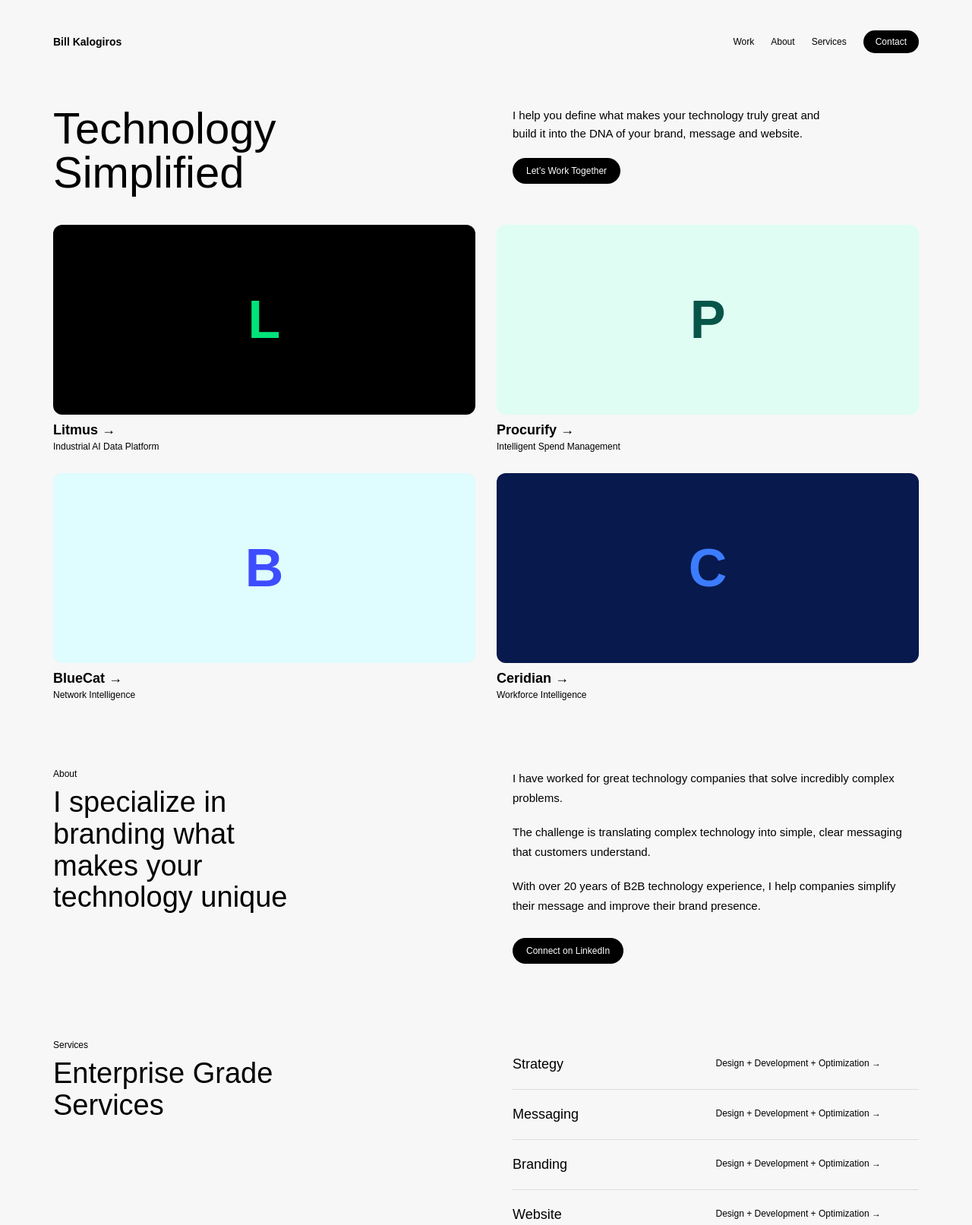
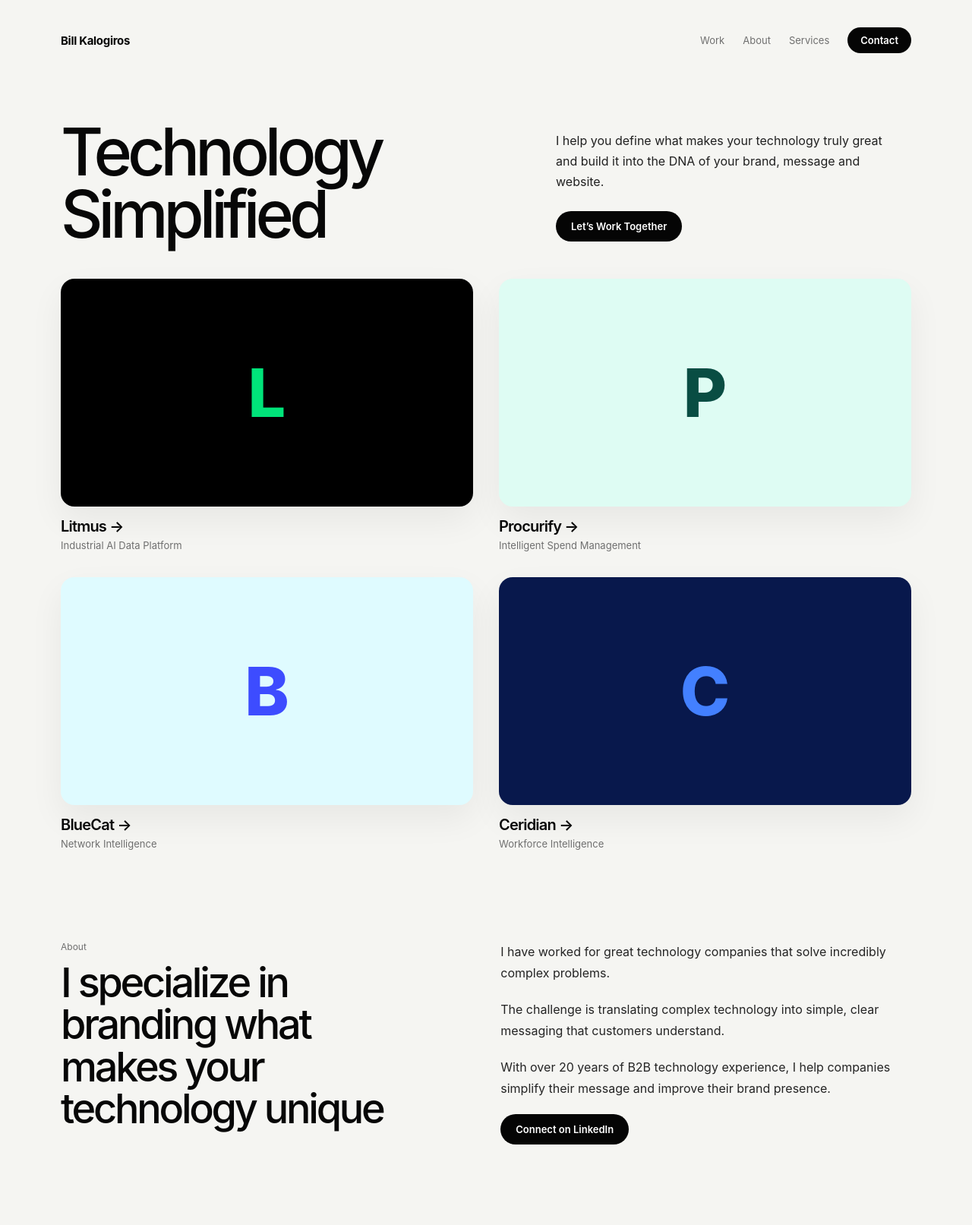
Before and after one commit to nextwebco/landing-page-portfolio, a plain HTML site: page index.html in a window 1280 px wide. Shown: the top 1613 px of the page at 76% size. Drawn offline with Linux system fonts and the light colour scheme.

Commit message:
Add files via upload

```diff
--- a/style.css
+++ b/style.css
@@ -1,3 +1,14 @@
+:root {
+  --bg: #f5f5f2;
+  --text: #070707;
+  --muted: #6f6f6f;
+  --line: #deded8;
+  --black: #050505;
+  --white: #ffffff;
+  --radius: 18px;
+  --container: 1120px;
+}
+
 * {
   margin: 0;
   padding: 0;
@@ -9,228 +20,313 @@ html {
 }
 
 body {
-  font-family: Arial, Helvetica, sans-serif;
-  background: #f7f7f7;
-  color: #000;
-  padding: 40px 70px;
+  font-family: Inter, Arial, Helvetica, sans-serif;
+  background: var(--bg);
+  color: var(--text);
+  padding: 36px 24px;
 }
 
 a {
+  color: inherit;
   text-decoration: none;
-  color: inherit;
 }
 
+main,
+.header,
+.footer {
+  max-width: var(--container);
+  margin: 0 auto;
+}
+
+/* HEADER */
 .header {
   display: flex;
   justify-content: space-between;
   align-items: center;
-  margin-bottom: 70px;
+  margin-bottom: 90px;
 }
 
 .logo {
-  font-size: 14px;
-  font-weight: 600;
+  font-size: 15px;
+  font-weight: 700;
+  letter-spacing: -0.02em;
 }
 
 .nav {
   display: flex;
   align-items: center;
-  gap: 22px;
-  font-size: 12px;
+  gap: 24px;
+  font-size: 13px;
+  color: var(--muted);
 }
 
+.nav a:hover {
+  color: var(--text);
+}
+
+/* BUTTONS */
 .btn,
 .btn-small {
-  display: inline-block;
-  background: #000;
-  color: #fff;
+  display: inline-flex;
+  align-items: center;
+  justify-content: center;
+  background: var(--black);
+  color: var(--white);
   border-radius: 999px;
-  padding: 10px 18px;
-  font-size: 12px;
+  padding: 12px 20px;
+  font-size: 13px;
+  font-weight: 600;
+  transition: 0.25s ease;
+}
+
+.btn:hover,
+.btn-small:hover {
+  transform: translateY(-2px);
+  opacity: 0.85;
 }
 
 .btn-small {
-  padding: 8px 16px;
+  padding: 9px 17px;
+  color: #fff !important;
 }
 
+/* HERO */
 .hero {
   display: grid;
-  grid-template-columns: 1fr 1fr;
-  gap: 70px;
-  margin-bottom: 40px;
+  grid-template-columns: 1.1fr 0.9fr;
+  gap: 80px;
+  align-items: start;
+  margin-bottom: 44px;
 }
 
 .hero h1 {
-  font-size: 58px;
-  line-height: 1;
+  font-size: clamp(48px, 8vw, 86px);
+  line-height: 0.95;
   font-weight: 500;
+  letter-spacing: -0.07em;
+}
+
+.hero-text {
+  max-width: 430px;
+  padding-top: 12px;
 }
 
 .hero-text p {
-  font-size: 15px;
-  line-height: 1.6;
-  margin-bottom: 20px;
-  max-width: 420px;
+  font-size: 16px;
+  line-height: 1.7;
+  color: #202020;
+  margin-bottom: 24px;
 }
 
+/* PROJECTS */
 .projects-grid {
   display: grid;
   grid-template-columns: repeat(2, 1fr);
-  gap: 28px;
-  margin-bottom: 90px;
+  gap: 34px;
+  margin-bottom: 120px;
+}
+
+.project-card {
+  cursor: pointer;
+}
+
+.project-image {
+  height: 300px;
+  border-radius: var(--radius);
+  display: grid;
+  place-items: center;
+  font-size: 88px;
+  font-weight: 800;
+  margin-bottom: 14px;
+  box-shadow: 0 18px 45px rgba(0, 0, 0, 0.06);
+  transition: 0.3s ease;
+}
+
+.project-card:hover .project-image {
+  transform: translateY(-6px);
 }
 
 .project-card h3 {
-  font-size: 18px;
-  margin-top: 10px;
+  font-size: 20px;
+  font-weight: 600;
+  letter-spacing: -0.04em;
 }
 
 .project-card p {
-  font-size: 12px;
-  margin-top: 4px;
-}
-
-.project-image {
-  height: 250px;
-  border-radius: 12px;
-  display: grid;
-  place-items: center;
-  font-size: 70px;
-  font-weight: bold;
+  font-size: 13px;
+  color: var(--muted);
+  margin-top: 5px;
 }
 
 .black .project-image {
   background: #000;
-  color: #00e37a;
+  color: #00e47a;
 }
 
 .mint .project-image {
-  background: #dffdf3;
-  color: #075448;
+  background: #defcf3;
+  color: #094d43;
 }
 
 .light .project-image {
-  background: #dffcff;
+  background: #dffbff;
   color: #3d4cff;
 }
 
 .navy .project-image {
-  background: #07194d;
-  color: #3c7cff;
+  background: #08184c;
+  color: #4380ff;
 }
 
+/* SECTIONS */
 .section-grid {
   display: grid;
-  grid-template-columns: 1fr 1fr;
-  gap: 70px;
-  margin-bottom: 100px;
+  grid-template-columns: 0.95fr 1.05fr;
+  gap: 90px;
+  margin-bottom: 120px;
 }
 
 .label {
   display: block;
   font-size: 12px;
-  margin-bottom: 10px;
+  color: var(--muted);
+  margin-bottom: 12px;
 }
 
 .section-grid h2,
 .faq h2,
 .footer h2 {
-  font-size: 38px;
-  line-height: 1.1;
+  font-size: clamp(34px, 5vw, 54px);
+  line-height: 1.02;
   font-weight: 500;
+  letter-spacing: -0.06em;
+}
+
+.text-content {
+  max-width: 520px;
 }
 
 .text-content p {
-  font-size: 15px;
-  line-height: 1.7;
+  font-size: 16px;
+  line-height: 1.75;
+  color: #242424;
   margin-bottom: 20px;
 }
 
-.dark {
-  margin-top: 10px;
-}
-
+/* SERVICES */
 .service-list {
-  display: flex;
-  flex-direction: column;
+  border-top: 1px solid var(--line);
 }
 
 .service-item {
   display: grid;
   grid-template-columns: 1fr 1fr;
-  border-bottom: 1px solid #ddd;
-  padding: 22px 0;
+  gap: 30px;
+  border-bottom: 1px solid var(--line);
+  padding: 28px 0;
 }
 
 .service-item h3 {
-  font-size: 18px;
+  font-size: 21px;
   font-weight: 500;
 }
 
 .service-item p {
-  font-size: 12px;
-  line-height: 1.5;
+  font-size: 13px;
+  line-height: 1.6;
+  color: var(--muted);
 }
 
+/* LOGOS */
 .logos {
   display: grid;
   grid-template-columns: repeat(4, 1fr);
-  gap: 30px;
-  text-align: center;
-  font-size: 13px;
+  gap: 34px;
 }
 
+.logos div {
+  background: #fff;
+  border: 1px solid var(--line);
+  border-radius: 14px;
+  padding: 24px 12px;
+  text-align: center;
+  font-size: 14px;
+  font-weight: 600;
+}
+
+/* FAQ */
 .faq {
-  max-width: 720px;
-  margin-bottom: 100px;
+  max-width: 780px;
+  margin: 0 auto 120px;
 }
 
 .faq h2 {
-  margin-bottom: 30px;
+  margin-bottom: 32px;
 }
 
 .faq-item {
-  border-bottom: 1px solid #ddd;
+  border-bottom: 1px solid var(--line);
 }
 
 .faq-question {
   width: 100%;
-  background: none;
+  background: transparent;
   border: none;
-  padding: 24px 0;
-  font-size: 18px;
+  padding: 26px 0;
+  font-size: 19px;
+  font-weight: 500;
   display: flex;
   justify-content: space-between;
   cursor: pointer;
+  text-align: left;
+}
+
+.faq-question span {
+  font-size: 28px;
+  font-weight: 300;
+  transition: 0.25s ease;
+}
+
+.faq-item.active .faq-question span {
+  transform: rotate(45deg);
 }
 
 .faq-answer {
   display: none;
-  padding-bottom: 25px;
+  padding-bottom: 28px;
 }
 
 .faq-answer p {
-  font-size: 14px;
-  line-height: 1.6;
+  max-width: 600px;
+  font-size: 15px;
+  line-height: 1.7;
+  color: var(--muted);
 }
 
 .faq-item.active .faq-answer {
   display: block;
 }
 
+/* FOOTER */
 .footer {
   background: #000;
   color: #fff;
-  padding: 50px;
+  padding: 56px;
+  border-radius: 0;
   display: flex;
   justify-content: space-between;
   align-items: flex-start;
+  margin-bottom: 30px;
+}
+
+.footer .label {
+  color: #bfbfbf;
 }
 
 .light-btn {
   background: #fff;
   color: #000;
-  margin-top: 20px;
+  margin-top: 24px;
 }
 
 .footer-links {
@@ -238,45 +334,46 @@ a {
   flex-direction: column;
   gap: 12px;
   font-size: 13px;
+  color: #d8d8d8;
+}
+
+.footer-links a:hover {
+  color: #fff;
 }
 
 /* RESPONSIVE */
-@media (max-width: 768px) {
+@media (max-width: 850px) {
   body {
-    padding: 25px;
+    padding: 26px 18px;
   }
 
   .header {
-    flex-direction: column;
-    align-items: flex-start;
-    gap: 20px;
+    margin-bottom: 60px;
   }
 
   .nav {
-    flex-wrap: wrap;
+    gap: 14px;
+    font-size: 12px;
   }
 
   .hero,
   .section-grid {
     grid-template-columns: 1fr;
-    gap: 30px;
-  }
-
-  .hero h1 {
-    font-size: 44px;
+    gap: 34px;
   }
 
   .projects-grid {
     grid-template-columns: 1fr;
+    gap: 32px;
   }
 
   .project-image {
-    height: 220px;
+    height: 260px;
   }
 
   .service-item {
     grid-template-columns: 1fr;
-    gap: 10px;
+    gap: 8px;
   }
 
   .logos {
@@ -285,6 +382,31 @@ a {
 
   .footer {
     flex-direction: column;
-    gap: 40px;
+    gap: 44px;
+    padding: 40px 28px;
   }
 }
+
+@media (max-width: 520px) {
+  .header {
+    align-items: flex-start;
+    gap: 18px;
+    flex-direction: column;
+  }
+
+  .nav {
+    flex-wrap: wrap;
+  }
+
+  .hero h1 {
+    font-size: 52px;
+  }
+
+  .project-image {
+    height: 220px;
+  }
+
+  .logos {
+    grid-template-columns: 1fr;
+  }
+}
```
